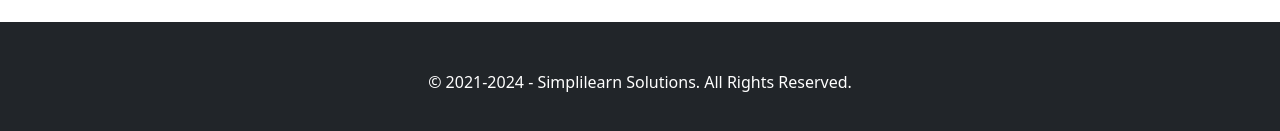
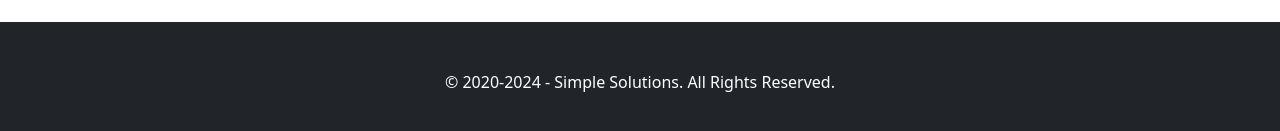
Before and after one commit to shiv-techfios-classes/angular-bootstrap-s3, an Angular app: page / in a window 1280 px wide. Shown: the part 933-1064 px from the top of the page. Built offline with nearby package versions, Linux system fonts and the light colour scheme.

Commit message:
footer html modified

```diff
--- a/src/app/footer/footer.component.html
+++ b/src/app/footer/footer.component.html
@@ -4,7 +4,7 @@
 
     <div class="container">
 
-    <p class="m-0 text-center text-white">© 2021-2024 - Simplilearn Solutions. All Rights Reserved.</p>
+    <p class="m-0 text-center text-white">© 2020-2024 - Simple Solutions. All Rights Reserved.</p>
 
     </div>
 
```
